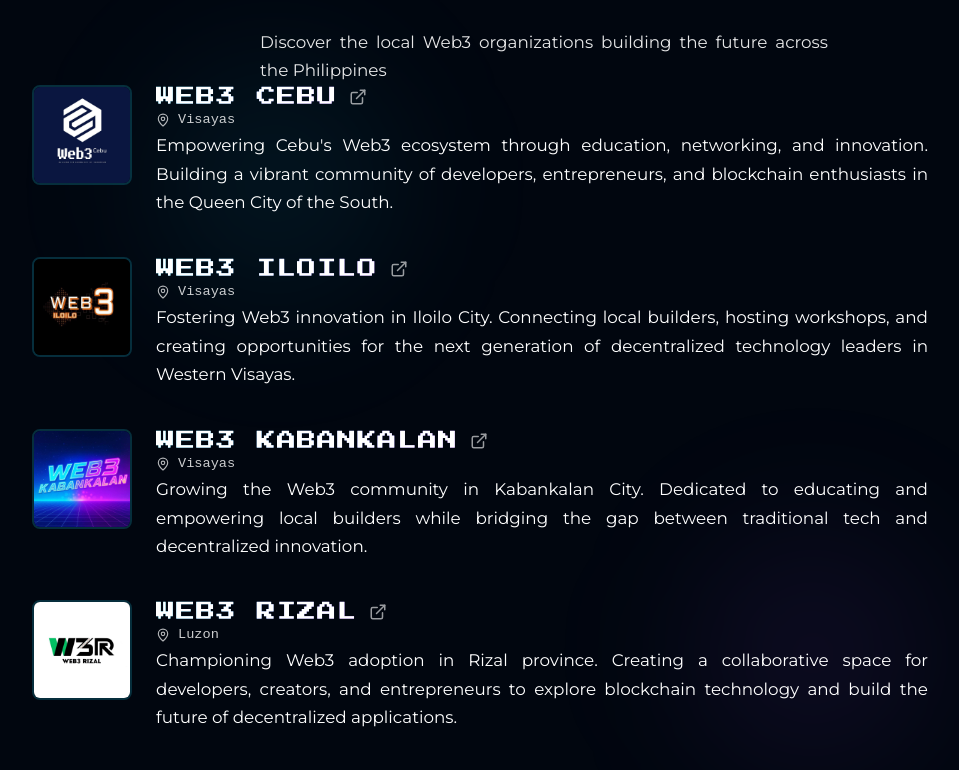
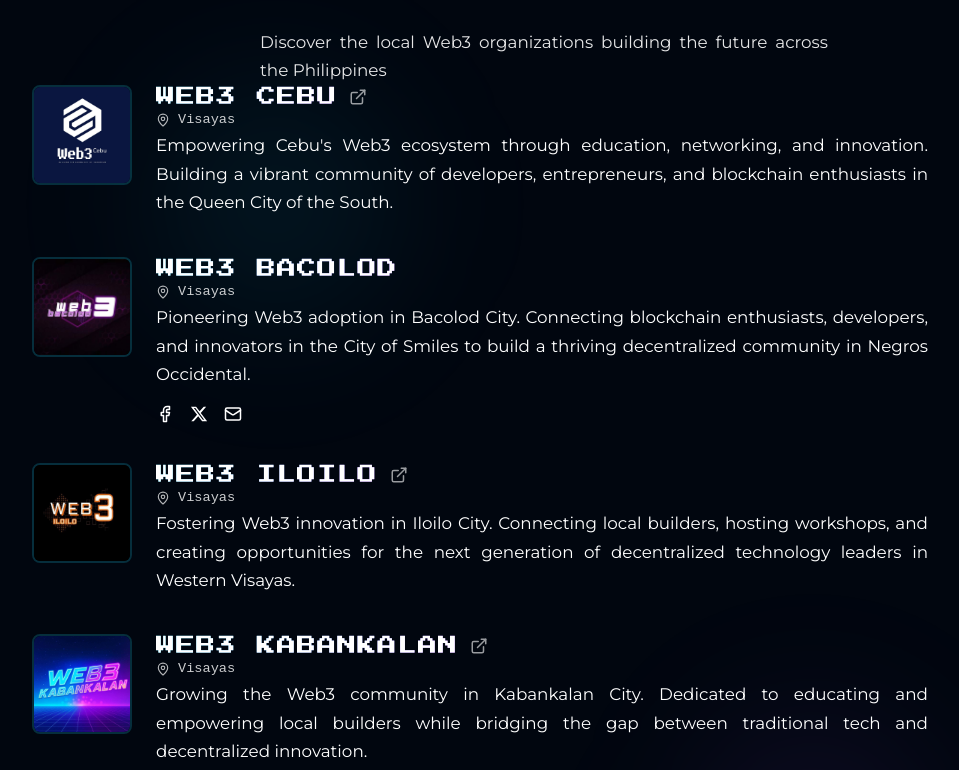
Before and after one commit to Sean070103/filipinoweb3-nextjs, a Next.js app: page /community in a window 1280 px wide. Shown: the part 1402-2172 px from the top of the page, without its empty margins (96-1055 px from the left). Built offline with nearby package versions, Linux system fonts and the light colour scheme; no server answers; a web font is replaced by a local one.

Commit message:
add bacolod

```diff
--- a/src/components/CommunityPageContent.tsx
+++ b/src/components/CommunityPageContent.tsx
@@ -4,7 +4,19 @@ import { Suspense } from "react";
 import InteractivePhilippinesMap from "@/components/InteractivePhilippinesMap";
 import ScrollReveal from "@/components/ScrollReveal";
 import { motion } from "framer-motion";
-import { ExternalLink, MapPin } from "lucide-react";
+import { ExternalLink, MapPin, Mail, Facebook } from "lucide-react";
+
+const XIcon = ({ size = 18, className = "" }: { size?: number; className?: string }) => (
+  <svg
+    width={size}
+    height={size}
+    viewBox="0 0 24 24"
+    fill="currentColor"
+    className={className}
+  >
+    <path d="M18.244 2.25h3.308l-7.227 8.26 8.502 11.24H16.17l-5.214-6.817L4.99 21.75H1.68l7.73-8.835L1.254 2.25H8.08l4.713 6.231zm-1.161 17.52h1.833L7.084 4.126H5.117z" />
+  </svg>
+);
 
 export default function CommunityPageContent() {
   return (
@@ -258,8 +270,102 @@ export default function CommunityPageContent() {
               </motion.div>
             </ScrollReveal>
 
+            {/* Web3 Bacolod */}
+            <ScrollReveal direction="up" delay={0.3}>
+              <motion.div
+                className="group"
+                whileHover={{ x: 8 }}
+                transition={{ duration: 0.3, ease: "easeOut" }}
+                style={{ cursor: "pointer" }}
+              >
+                <div className="flex items-start gap-6 pb-8 border-b border-white/10 group-hover:border-cyan-500/30 transition-colors">
+                  <img
+                    src="/images/Bacolod.jpg"
+                    alt="Web3 Bacolod"
+                    className="rounded-lg flex-shrink-0"
+                    style={{
+                      width: "clamp(80px, 12vw, 100px)",
+                      height: "clamp(80px, 12vw, 100px)",
+                      objectFit: "cover",
+                      border: "2px solid rgba(34, 211, 238, 0.2)",
+                    }}
+                  />
+                  <div className="flex-1">
+                    <div className="flex items-center gap-3 mb-2">
+                      <h3
+                        style={{
+                          fontFamily: 'var(--font-press-start-2p), "Courier New", monospace',
+                          fontSize: "clamp(0.9rem, 2vw, 1.2rem)",
+                          letterSpacing: "0.05em",
+                          background: "linear-gradient(135deg, #22d3ee, #a855f7)",
+                          WebkitBackgroundClip: "text",
+                          WebkitTextFillColor: "transparent",
+                          backgroundClip: "text",
+                        }}
+                      >
+                        WEB3 BACOLOD
+                      </h3>
+                    </div>
+                    <div className="flex items-center gap-2 mb-3">
+                      <MapPin size={14} style={{ color: "#22d3ee", opacity: 0.7 }} />
+                      <span
+                        style={{
+                          fontSize: "clamp(0.7rem, 1.3vw, 0.85rem)",
+                          color: "#22d3ee",
+                          opacity: 0.8,
+                          fontFamily: '"Courier New", monospace',
+                        }}
+                      >
+                        Visayas
+                      </span>
+                    </div>
+                    <p
+                      style={{
+                        color: "rgba(255, 255, 255, 0.8)",
+                        fontSize: "clamp(0.9rem, 1.6vw, 1.05rem)",
+                        lineHeight: 1.7,
+                        marginBottom: "clamp(0.75rem, 1.5vw, 1rem)",
+                      }}
+                    >
+                      Pioneering Web3 adoption in Bacolod City. Connecting blockchain enthusiasts, developers, and innovators in the City of Smiles to build a thriving decentralized community in Negros Occidental.
+                    </p>
+                    <div className="flex items-center gap-4">
+                      <a
+                        href="https://facebook.com/web3bacolod"
+                        target="_blank"
+                        rel="noopener noreferrer"
+                        onClick={(e) => e.stopPropagation()}
+                        className="hover:opacity-80 transition-opacity"
+                        style={{ color: "#22d3ee" }}
+                      >
+                        <Facebook size={18} />
+                      </a>
+                      <a
+                        href="https://x.com/web3bacolod"
+                        target="_blank"
+                        rel="noopener noreferrer"
+                        onClick={(e) => e.stopPropagation()}
+                        className="hover:opacity-80 transition-opacity"
+                        style={{ color: "#22d3ee" }}
+                      >
+                        <XIcon size={18} />
+                      </a>
+                      <a
+                        href="mailto:web3bacolod@gmail.com"
+                        onClick={(e) => e.stopPropagation()}
+                        className="hover:opacity-80 transition-opacity"
+                        style={{ color: "#22d3ee" }}
+                      >
+                        <Mail size={18} />
+                      </a>
+                    </div>
+                  </div>
+                </div>
+              </motion.div>
+            </ScrollReveal>
+
             {/* Web3 Iloilo */}
-            <ScrollReveal direction="up" delay={0.3}>
+            <ScrollReveal direction="up" delay={0.4}>
               <motion.div
                 className="group"
                 whileHover={{ x: 8 }}
@@ -328,7 +434,7 @@ export default function CommunityPageContent() {
             </ScrollReveal>
 
             {/* Web3 Kabankalan */}
-            <ScrollReveal direction="up" delay={0.4}>
+            <ScrollReveal direction="up" delay={0.5}>
               <motion.div
                 className="group"
                 whileHover={{ x: 8 }}
@@ -397,7 +503,7 @@ export default function CommunityPageContent() {
             </ScrollReveal>
 
             {/* Web3 Rizal */}
-            <ScrollReveal direction="up" delay={0.5}>
+            <ScrollReveal direction="up" delay={0.6}>
               <motion.div
                 className="group"
                 whileHover={{ x: 8 }}
@@ -466,7 +572,7 @@ export default function CommunityPageContent() {
             </ScrollReveal>
 
             {/* Web3 San Carlos */}
-            <ScrollReveal direction="up" delay={0.6}>
+            <ScrollReveal direction="up" delay={0.7}>
               <motion.div
                 className="group"
                 whileHover={{ x: 8 }}
--- a/src/components/InteractivePhilippinesMap.tsx
+++ b/src/components/InteractivePhilippinesMap.tsx
@@ -20,9 +20,11 @@ const communityLocations: CommunityLocation[] = [
     coordinates: [15.4861, 120.5986],
   },
   {
-    name: 'Bacolod City • TBA',
-    region: 'Mindanao',
+    name: 'Bacolod City',
+    region: 'Visayas',
     coordinates: [10.6769, 122.9620],
+    avatar: '/images/Bacolod.jpg',
+    facebookLink: 'https://facebook.com/web3bacolod',
   },
   {
     name: 'Makati City • TBA',
```
Also changed, not shown: public/images/Bacolod.jpg (added).
